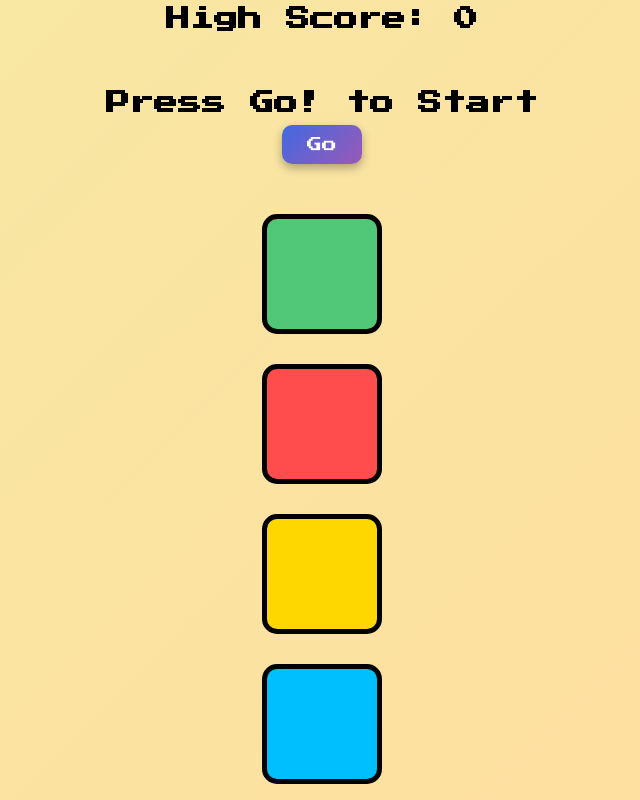
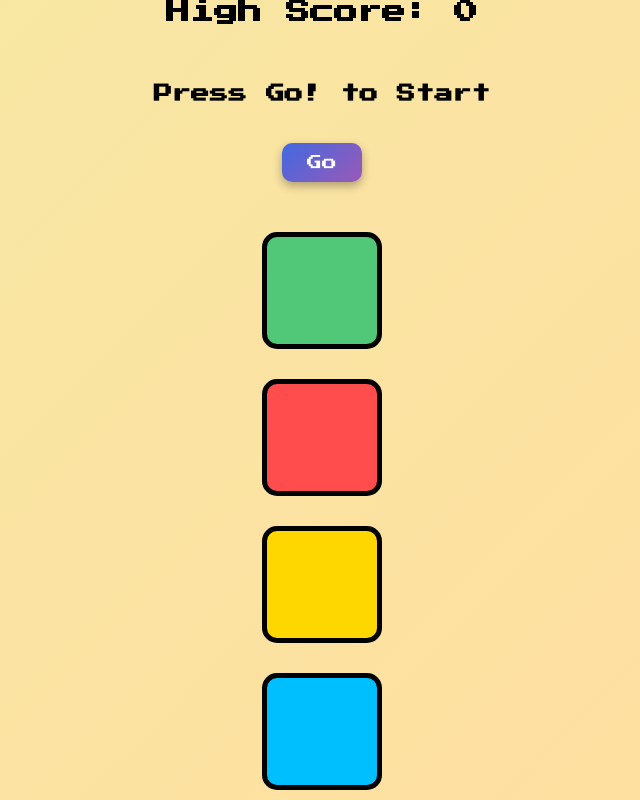
Before and after one commit to drawliin/Simon-Brain-Game, a React (Vite) app: page / in a window 1280 px wide. Shown: the whole page, without its empty margins (318-958 px from the left). Built offline with nearby package versions, Linux system fonts and the light colour scheme.

Commit message:
Update button styles and add active state handling in App component

```diff
--- a/src/App.css
+++ b/src/App.css
@@ -39,7 +39,7 @@ body{
 }
 
 .game-container button{
-    margin-bottom: 30px;
+    margin: 30px 0;
     background: linear-gradient(135deg, #4169E1, #9B59B6);
     color: white;
     font-family: "Press Start 2P", sans-serif;
@@ -51,10 +51,13 @@ body{
     box-shadow: 0 4px 10px rgba(0, 0, 0, 0.3);
     transition: background 0.3s ease, box-shadow 0.3s ease, transform 0.1s ease;
 }
-.game-container button:hover{
+.game-container button:not(.btnClicked):hover{
     background: linear-gradient(135deg, #5A9BF6, #B084D7);
     box-shadow: 0 6px 15px rgba(0, 0, 0, 0.5);
     transform: scale(1.02);
+}
+.game-container .btnClicked{
+    cursor: not-allowed;
 }
 
 
--- a/src/App.jsx
+++ b/src/App.jsx
@@ -1,4 +1,4 @@
-import React, {useState, useEffect} from 'react'
+import {useState, useEffect} from 'react'
 import './App.css'
 
 function App() {
@@ -25,6 +25,15 @@ function App() {
             setHighScore(score);
         }
     }, [])
+
+    useEffect(() => {
+        const btn = document.getElementsByTagName('button')[0];
+        if(start){
+            btn.classList.add('btnClicked');
+        }else{
+            btn.classList.remove('btnClicked');
+        }
+    }, [start])
 
     function nextLevel(){
         const randomChosenColor = buttonColors[Math.floor(Math.random()*4)];
@@ -96,6 +105,7 @@ function App() {
         }
     }
 
+
     function handleGame(e, color){
         if(start){
             setUserPattern({
@@ -117,7 +127,7 @@ function App() {
 
         <div className="game-container">
             <h1 className='high-score'>High Score: {highScore}</h1>
-            <h1>{title}</h1>
+            <h3>{title}</h3>
             <button onClick={startBtn}>Go</button>
             {buttonColors.map((color) => {
                 return(
```
